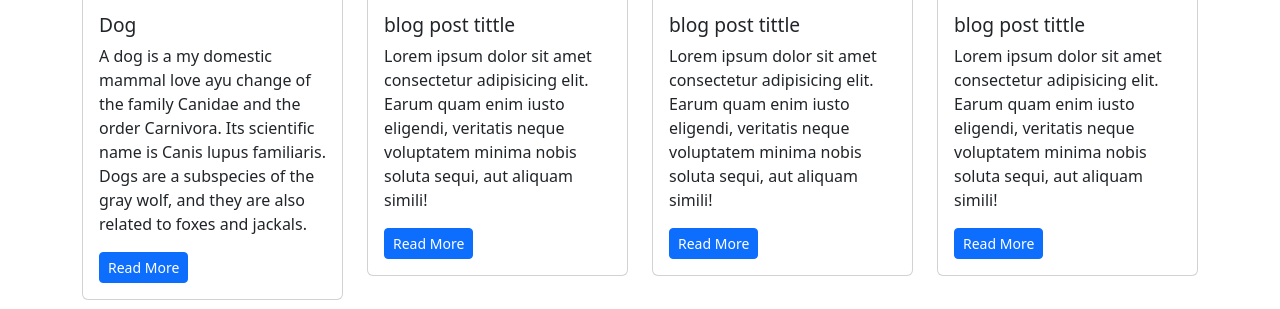
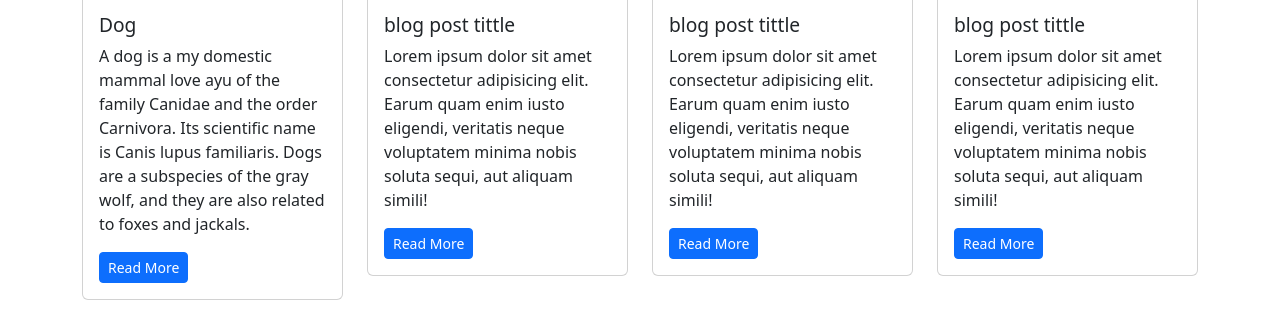
Before and after one commit to manishaa7/Blog-1, a plain HTML site: page index.html in a window 1280 px wide. Shown: the part 796-1105 px from the top of the page. Drawn offline with nearby package versions, Linux system fonts and the light colour scheme.

Commit message:
Update index.html

```diff
--- a/index.html
+++ b/index.html
@@ -85,7 +85,7 @@
                 Dog
 
                </h3>
-               <p class="card-text">A dog is a my domestic mammal  love ayu change   of the family Canidae and the order Carnivora. Its scientific name is Canis lupus familiaris. Dogs are a subspecies of the gray wolf, and they are also related to foxes and jackals. </p>
+               <p class="card-text">A dog is a my domestic mammal  love ayu    of the family Canidae and the order Carnivora. Its scientific name is Canis lupus familiaris. Dogs are a subspecies of the gray wolf, and they are also related to foxes and jackals. </p>
              <a href="#" class="btn btn-sm btn-primary">Read More</a>
 
               </div>
```
